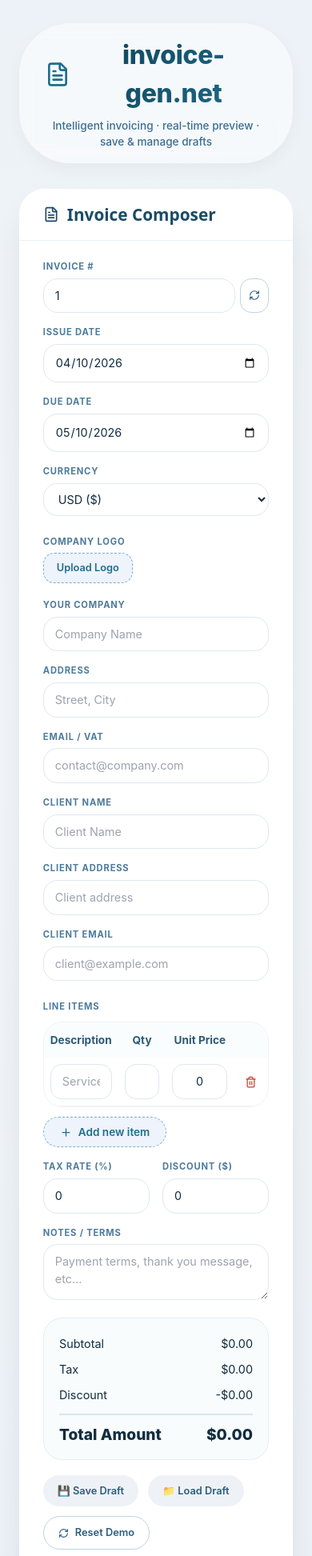
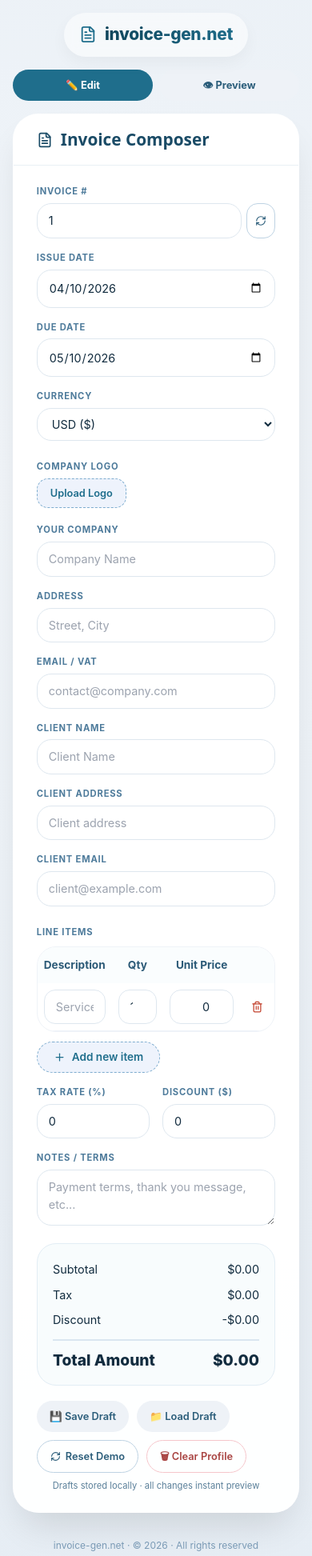
Before and after one commit to arshaonone/-invoice-gen, a Next.js app: page / in a window 390 px wide. Shown: the top 1945 px of the page at 80% size. Built offline with nearby package versions, Linux system fonts and the light colour scheme.

Commit message:
feat: auto-fill saved profile + mobile responsive layout

```diff
--- a/components/invoice/InvoiceCreator.tsx
+++ b/components/invoice/InvoiceCreator.tsx
@@ -108,18 +108,51 @@
 const inp = 'w-full px-3.5 py-2.5 rounded-[18px] border border-[#dee7ef] bg-white text-[0.9rem] font-[Inter,sans-serif] outline-none transition focus:border-[#2c7da0] focus:ring-2 focus:ring-[#2c7da0]/20'
 const lbl = 'block text-[0.7rem] font-bold uppercase tracking-[0.8px] text-[#4e7b9b] mb-1.5'
 
+const PROFILE_KEY = 'igProfile'
+const PROFILE_FIELDS = ['senderName','senderEmail','senderPhone','senderAddress','senderWebsite','senderTaxId','senderLogo','senderBankName','senderAccountNumber','senderSwift'] as const
+type ProfileField = typeof PROFILE_FIELDS[number]
+
 export default function InvoiceCreator() {
   const [data, setData] = useState<InvoiceData>(blank)
   const [isGenerating, setIsGenerating] = useState(false)
-  const [showPreview, setShowPreview] = useState(false)
   const [previewScale, setPreviewScale] = useState(0.55)
+  const [isMobile, setIsMobile] = useState(false)
+  const [showMobilePreview, setShowMobilePreview] = useState(false)
   const printRef = useRef<HTMLDivElement>(null)
   const printContainerRef = useRef<HTMLDivElement>(null)
   const logoInputRef = useRef<HTMLInputElement>(null)
   const previewRef = useRef<HTMLDivElement>(null)
 
+  /* Load saved profile on mount */
   useEffect(()=>{
-    const upd=()=>{ if(previewRef.current){ const w=previewRef.current.clientWidth-48; setPreviewScale(Math.min(Math.max(w/794,0.35),0.85)) } }
+    try {
+      const saved = localStorage.getItem(PROFILE_KEY)
+      if (saved) {
+        const profile = JSON.parse(saved) as Partial<InvoiceData>
+        const hasData = PROFILE_FIELDS.some(f => !!profile[f])
+        if (hasData) {
+          setData(p => ({ ...p, ...profile }))
+          toast('✅ Your saved profile was auto-filled!', { duration: 3000, icon: '🏢' })
+        }
+      }
+    } catch {}
+  }, [])
+
+  /* Auto-save profile whenever sender fields change */
+  useEffect(()=>{
+    try {
+      const profile: Partial<InvoiceData> = {}
+      PROFILE_FIELDS.forEach(f => { (profile as any)[f] = (data as any)[f] })
+      localStorage.setItem(PROFILE_KEY, JSON.stringify(profile))
+    } catch {}
+  }, PROFILE_FIELDS.map(f => (data as any)[f]))
+
+  /* Responsive scale & mobile detection */
+  useEffect(()=>{
+    const upd=()=>{
+      setIsMobile(window.innerWidth < 768)
+      if(previewRef.current){ const w=previewRef.current.clientWidth-32; setPreviewScale(Math.min(Math.max(w/794,0.3),0.85)) }
+    }
     upd(); window.addEventListener('resize',upd); return()=>window.removeEventListener('resize',upd)
   },[])
 
@@ -145,6 +178,7 @@
 
   const sym = getCurrencySymbol(data.currency)
 
+  const clearProfile=()=>{ localStorage.removeItem(PROFILE_KEY); toast.success('Saved profile cleared!') }
   const saveDraft=()=>{ localStorage.setItem('igDraft',JSON.stringify(data)); toast.success('Draft saved!') }
   const loadDraft=()=>{
     const raw=localStorage.getItem('igDraft')
@@ -209,25 +243,33 @@
   )
 
   return (
-    <div style={{fontFamily:'Inter,sans-serif',background:'radial-gradient(circle at 10% 30%,#f1f5f9,#e6edf4)',minHeight:'100vh',padding:'1.8rem 1.5rem',color:'#122c3f'}}>
+    <div style={{fontFamily:'Inter,sans-serif',background:'radial-gradient(circle at 10% 30%,#f1f5f9,#e6edf4)',minHeight:'100vh',padding:isMobile?'1rem':' 1.8rem 1.5rem',color:'#122c3f'}}>
       {printTarget}
 
       {/* Brand header */}
-      <div style={{textAlign:'center',marginBottom:'2rem'}}>
-        <div style={{display:'inline-block',background:'rgba(255,255,255,0.5)',backdropFilter:'blur(8px)',padding:'1rem 2rem',borderRadius:'4rem',boxShadow:'0 8px 20px rgba(0,0,0,0.04)'}}>
-          <a href="/" style={{display:'inline-flex',alignItems:'center',gap:12,fontWeight:800,fontSize:'2rem',background:'linear-gradient(125deg,#0b3b4f,#1f6e8c)',WebkitBackgroundClip:'text',WebkitTextFillColor:'transparent',textDecoration:'none',letterSpacing:'-0.3px'}}>
-            <FileText size={32} color="#1f6e8c" style={{flexShrink:0}}/>
+      <div style={{textAlign:'center',marginBottom:isMobile?'1rem':'2rem'}}>
+        <div style={{display:'inline-block',background:'rgba(255,255,255,0.5)',backdropFilter:'blur(8px)',padding:isMobile?'0.7rem 1.2rem':'1rem 2rem',borderRadius:'4rem',boxShadow:'0 8px 20px rgba(0,0,0,0.04)'}}>
+          <a href="/" style={{display:'inline-flex',alignItems:'center',gap:10,fontWeight:800,fontSize:isMobile?'1.3rem':'2rem',background:'linear-gradient(125deg,#0b3b4f,#1f6e8c)',WebkitBackgroundClip:'text',WebkitTextFillColor:'transparent',textDecoration:'none',letterSpacing:'-0.3px'}}>
+            <FileText size={isMobile?22:32} color="#1f6e8c" style={{flexShrink:0}}/>
             invoice-gen.net
           </a>
-          <p style={{fontWeight:500,color:'#3c6e8f',fontSize:'0.85rem',marginTop:6}}>Intelligent invoicing · real-time preview · save &amp; manage drafts</p>
+          {!isMobile && <p style={{fontWeight:500,color:'#3c6e8f',fontSize:'0.85rem',marginTop:6}}>Intelligent invoicing · real-time preview · save &amp; manage drafts</p>}
         </div>
       </div>
 
+      {/* Mobile preview toggle */}
+      {isMobile && (
+        <div style={{display:'flex',gap:8,marginBottom:'1rem',justifyContent:'center'}}>
+          <button onClick={()=>setShowMobilePreview(false)} style={{flex:1,padding:'10px',borderRadius:40,border:'none',fontWeight:700,fontSize:'0.8rem',cursor:'pointer',background:!showMobilePreview?'#1f6e8c':'#eef2f7',color:!showMobilePreview?'white':'#2b5d7a'}}>✏️ Edit</button>
+          <button onClick={()=>setShowMobilePreview(true)} style={{flex:1,padding:'10px',borderRadius:40,border:'none',fontWeight:700,fontSize:'0.8rem',cursor:'pointer',background:showMobilePreview?'#1f6e8c':'#eef2f7',color:showMobilePreview?'white':'#2b5d7a'}}>👁 Preview</button>
+        </div>
+      )}
+
       {/* Dashboard grid */}
-      <div style={{maxWidth:1500,margin:'0 auto',display:'grid',gridTemplateColumns:'repeat(auto-fit,minmax(340px,1fr))',gap:'2rem'}}>
+      <div style={{maxWidth:1500,margin:'0 auto',display:'grid',gridTemplateColumns:isMobile?'1fr':'repeat(auto-fit,minmax(340px,1fr))',gap:isMobile?'1rem':'2rem'}}>
 
         {/* ── LEFT: EDITOR ── */}
-        <div style={{background:'rgba(255,255,255,0.96)',borderRadius:'2rem',boxShadow:'0 25px 45px -12px rgba(0,0,0,0.12)',border:'1px solid rgba(255,255,255,0.7)',overflow:'hidden'}}>
+        <div style={{background:'rgba(255,255,255,0.96)',borderRadius:'2rem',boxShadow:'0 25px 45px -12px rgba(0,0,0,0.12)',border:'1px solid rgba(255,255,255,0.7)',overflow:'hidden',display:isMobile&&showMobilePreview?'none':'block'}}>
           <div style={{padding:'1.2rem 1.8rem',background:'#ffffffd9',borderBottom:'1px solid #e9f0f5'}}>
             <h2 style={{fontSize:'1.3rem',fontWeight:600,display:'flex',alignItems:'center',gap:10,color:'#1a4b66'}}>
               <FileText size={20}/> Invoice Composer
@@ -327,17 +369,18 @@
             </div>
 
             {/* Actions */}
-            <div style={{display:'flex',flexWrap:'wrap',gap:12,marginBottom:8}}>
-              <button onClick={saveDraft} style={{padding:'10px 18px',borderRadius:40,background:'#eef2f7',color:'#2b5d7a',fontWeight:600,fontSize:'0.8rem',border:'none',cursor:'pointer',display:'flex',alignItems:'center',gap:8}}>💾 Save Draft</button>
-              <button onClick={loadDraft} style={{padding:'10px 18px',borderRadius:40,background:'#eef2f7',color:'#2b5d7a',fontWeight:600,fontSize:'0.8rem',border:'none',cursor:'pointer',display:'flex',alignItems:'center',gap:8}}>📁 Load Draft</button>
-              <button onClick={resetDemo} style={{padding:'10px 18px',borderRadius:40,background:'transparent',border:'1px solid #bed3e3',color:'#2b5d7a',fontWeight:600,fontSize:'0.8rem',cursor:'pointer',display:'flex',alignItems:'center',gap:8}}><RefreshCw size={13}/> Reset Demo</button>
+            <div style={{display:'flex',flexWrap:'wrap',gap:10,marginBottom:8}}>
+              <button onClick={saveDraft} style={{padding:'10px 16px',borderRadius:40,background:'#eef2f7',color:'#2b5d7a',fontWeight:600,fontSize:'0.8rem',border:'none',cursor:'pointer',display:'flex',alignItems:'center',gap:6}}>💾 Save Draft</button>
+              <button onClick={loadDraft} style={{padding:'10px 16px',borderRadius:40,background:'#eef2f7',color:'#2b5d7a',fontWeight:600,fontSize:'0.8rem',border:'none',cursor:'pointer',display:'flex',alignItems:'center',gap:6}}>📁 Load Draft</button>
+              <button onClick={resetDemo} style={{padding:'10px 16px',borderRadius:40,background:'transparent',border:'1px solid #bed3e3',color:'#2b5d7a',fontWeight:600,fontSize:'0.8rem',cursor:'pointer',display:'flex',alignItems:'center',gap:6}}><RefreshCw size={13}/> Reset Demo</button>
+              <button onClick={clearProfile} style={{padding:'10px 16px',borderRadius:40,background:'transparent',border:'1px solid #f5c6cb',color:'#a94442',fontWeight:600,fontSize:'0.8rem',cursor:'pointer',display:'flex',alignItems:'center',gap:6}}>🗑 Clear Profile</button>
             </div>
             <p style={{fontSize:'0.7rem',color:'#5a7f99',textAlign:'center',marginTop:8}}>Drafts stored locally · all changes instant preview</p>
           </div>
         </div>
 
         {/* ── RIGHT: LIVE PREVIEW ── */}
-        <div style={{background:'rgba(255,255,255,0.96)',borderRadius:'2rem',boxShadow:'0 25px 45px -12px rgba(0,0,0,0.12)',border:'1px solid rgba(255,255,255,0.7)',overflow:'hidden',display:'flex',flexDirection:'column'}}>
+        <div style={{background:'rgba(255,255,255,0.96)',borderRadius:'2rem',boxShadow:'0 25px 45px -12px rgba(0,0,0,0.12)',border:'1px solid rgba(255,255,255,0.7)',overflow:'hidden',display:isMobile&&!showMobilePreview?'none':'flex',flexDirection:'column'}}>
           <div style={{padding:'1.2rem 1.8rem',background:'#ffffffd9',borderBottom:'1px solid #e9f0f5'}}>
             <h2 style={{fontSize:'1.3rem',fontWeight:600,display:'flex',alignItems:'center',gap:10,color:'#1a4b66'}}>
               👁 Live Invoice Preview
```
